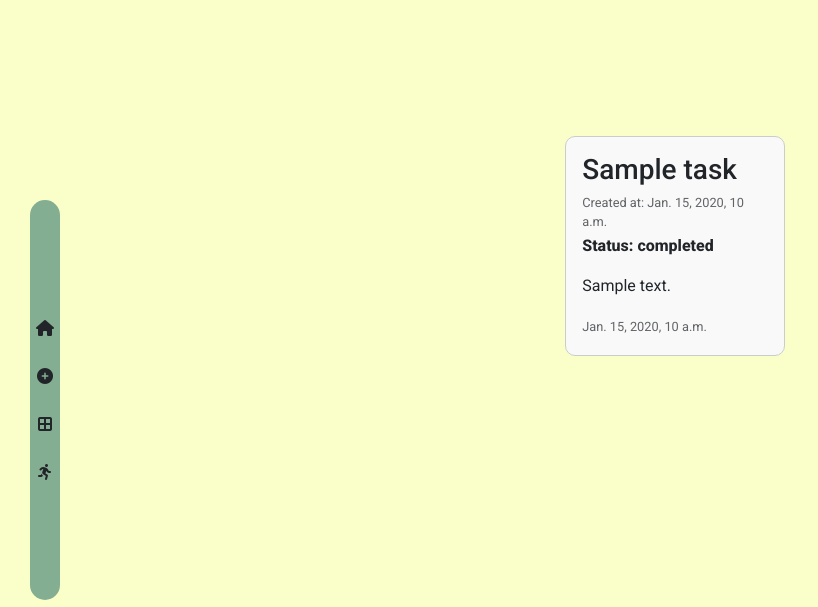
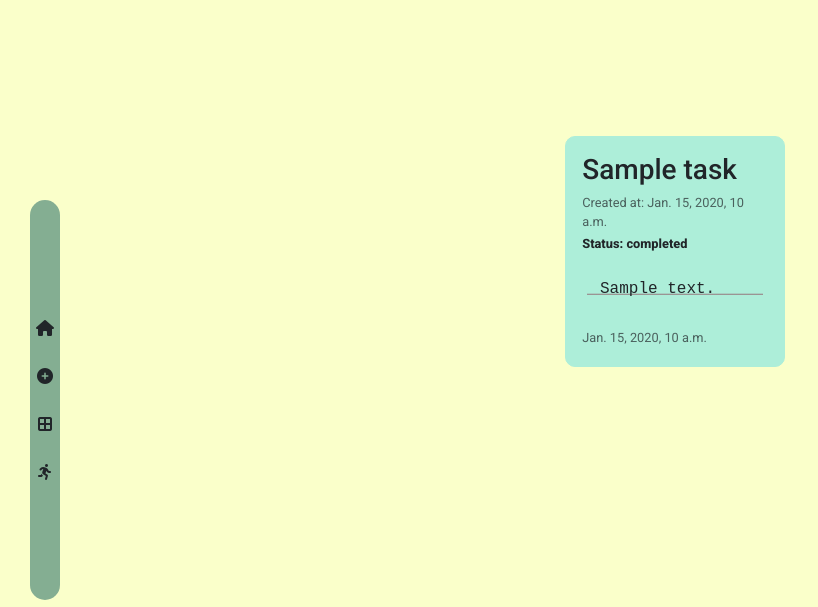
Before and after one commit to mariami57/TodoApp, a Django app: page /tasks/list/ in a window 1280 px wide. Shown: the top 607 px of the page, without its empty margins (0-818 px from the left). Run offline with Django 5.2, Linux system fonts and the light colour scheme; a user stored in the database is signed in; tables that the repository leaves empty hold one stand-in row (values such as "Sample post").

Commit message:
updated styles

```diff
--- a/static/css/tasks.css
+++ b/static/css/tasks.css
@@ -14,10 +14,10 @@
 .task-card {
     flex: 1 1 calc(20% - 50px);
     max-width: calc(20% - 1rem);
-    border: 1px solid #ccc;
+    border: 1px solid rgb(173, 238, 217);
     border-radius: 10px;
     padding: 1rem;
-    background-color: #f9f9f9;
+    background-color: rgb(173, 238, 217);
     box-sizing: border-box;
 }
 
@@ -35,7 +35,6 @@
 }
 
 
-
 .date {
     font-size: 0.8rem;
     opacity: 0.7;
@@ -46,6 +45,7 @@
 
 .status {
     font-weight: 800;
+    font-size: 0.8rem;
 }
 
 .task-card p {
@@ -53,3 +53,20 @@
     overflow-wrap: break-word;
     white-space: normal;
 }
+
+.desc {
+    position: relative;
+    padding: 0.5rem 0.8rem;
+    margin-left: 5px;
+    margin-right: 5px;
+    line-height: 1.5rem;
+    background: repeating-linear-gradient(
+        to bottom,
+        rgb(173, 238, 217),
+        rgb(173, 238, 217) 1.5rem,
+        #998f8f 1.6rem,
+        #998f8f 1.5rem
+    );
+    font-family: "Courier New", monospace;
+    border-radius: 6px;
+}
--- a/templates/common/home.html
+++ b/templates/common/home.html
@@ -14,7 +14,7 @@
                     <h3>{{ task.name }}</h3>
                     <p class="date">Created at: {{ task.created_at }}</p>
                     <p class="status">Status: {{ task.status }}</p>
-                    <p>{{ task.description }}</p>
+                    <p class="desc">{{ task.description }}</p>
 
                 </div>
             {% empty %}
@@ -27,7 +27,7 @@
                     <h3>{{ task.name }}</h3>
                     <p class="date">Created at: {{ task.created_at }}</p>
                     <p class="status">Status: {{ task.status }}</p>
-                    <p>{{ task.description }}</p>
+                    <p class="desc">{{ task.description }}</p>
                     <p class="date">{{ task.accomplished_at }}</p>
                 </div>
             {% empty %}
--- a/templates/tasks/tasks-list.html
+++ b/templates/tasks/tasks-list.html
@@ -10,7 +10,7 @@
                     <h3>{{ task.name }}</h3>
                     <p class="date">Created at: {{ task.created_at }}</p>
                     <p class="status">Status: {{ task.status }}</p>
-                    <p>{{ task.description }}</p>
+                    <p class="desc">{{ task.description }}</p>
                     {% if task.accomplished_at %}
                          <p class="date">{{ task.accomplished_at }}</p>
                     {% endif %}
```
